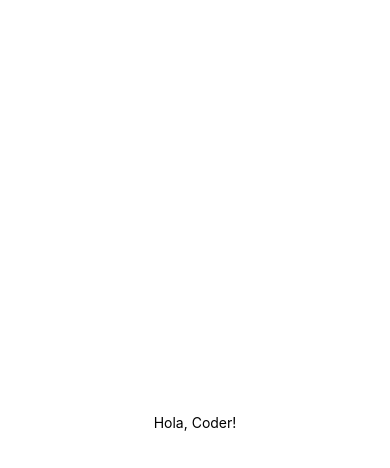
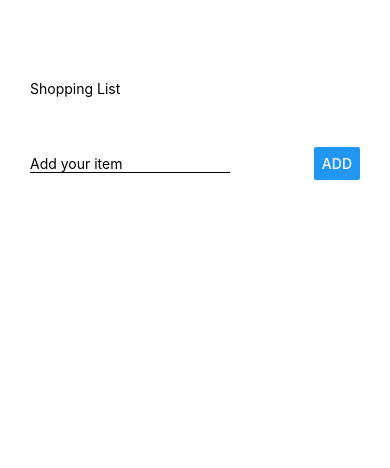
Before and after one commit to CamilaFerraro/Ferraro_DesarrolloApps, a React Native app: screen / in a window 390 px wide. Shown: the top 468 px of the page. Built offline with nearby package versions, Linux system fonts and the light colour scheme.

Commit message:
AppFerraro

```diff
--- a/App.js
+++ b/App.js
@@ -1,11 +1,51 @@
 import { StatusBar } from 'expo-status-bar';
-import { StyleSheet, Text, View } from 'react-native';
+import { useState } from 'react';
+import { StyleSheet, Text, TextInput, View, Button, FlatList} from 'react-native';
 
 export default function App() {
+
+  const [textItem, setTextItem] = useState("");
+  const [itemList, setItemList] = useState([]);
+
+  const onHandleChangeItem=(t)=>{
+    setTextItem(t);
+  };
+
+  const addItem=()=>{
+    setItemList(currentItems=>[
+      ...currentItems,
+      {id: Math.random().toString(), value: textItem}
+    ]);
+    setTextItem("");
+  };
+
+  const renderItem = ({item}) => (
+    <View style={styles.items}>
+      <Text>{item.value}</Text>
+      <Button title="Presiona"/>
+    </View>
+  );
+
+
+
   return (
     <View style={styles.container}>
-      <Text>Hola, Coder!</Text>
-      <StatusBar style="auto" />
+      <Text>Shopping List</Text>
+      <View style = {styles.addItem}>
+        <TextInput value={textItem}
+        style={styles.input}
+        placeholder="Add your item"
+        onChangeText={onHandleChangeItem}
+        />
+        <Button title="ADD" onPress={addItem}/>
+      </View>
+      <View>
+        <FlatList
+          data={itemList}
+          renderItem={renderItem}
+          keyExtractor={item => item.id}
+        />
+      </View>
     </View>
   );
 }
@@ -14,7 +54,25 @@ const styles = StyleSheet.create({
   container: {
     flex: 1,
     backgroundColor: '#fff',
-    alignItems: 'center',
-    justifyContent: 'center',
+    padding: 30,
+    marginTop: 50,
+  },
+  addItem: {
+    marginTop: 50,
+    flexDirection: "row",
+    justifyContent: "space-between",
+    alignItems: "center",
+  },
+  input: {
+    width: 200,
+    borderBottomColor: "black",
+    borderBottomWidth: 1,
+  },
+  items: {
+    marginTop: 50,
+    height: 30,
+    justifyContent: "center",
+    alignItems: "center",
+    backgroundColor: 'purple',
   },
 });
```
